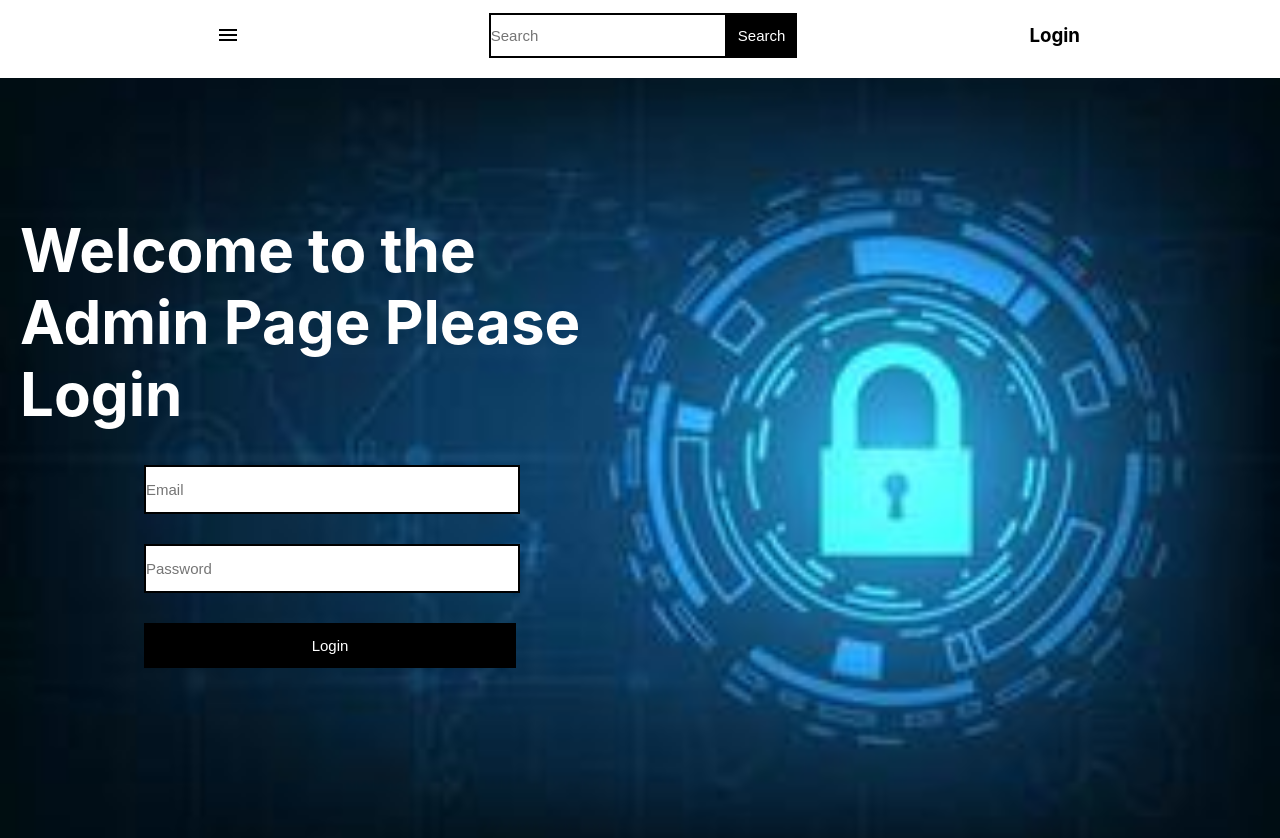
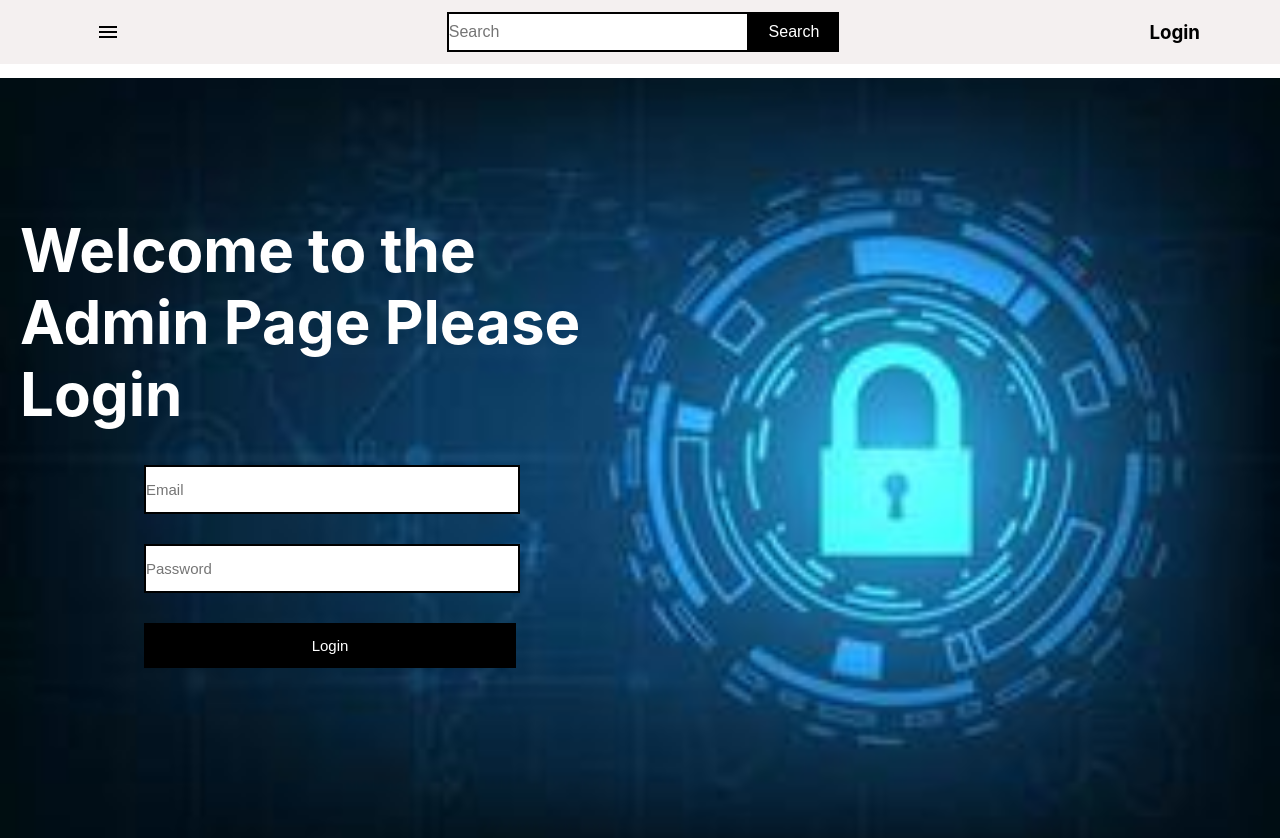
Before and after one commit to CliffMaz/tech-gadget-admin, a React (Create React App) app: page / in a window 1280 px wide. Built offline with nearby package versions, Linux system fonts and the light colour scheme.

Commit message:
css updates

```diff
--- a/src/App.css
+++ b/src/App.css
@@ -1,7 +1,9 @@
 *{
   margin: 0;
   padding: 0;
+
 }
+
 
 .App{
   display: flex;
@@ -30,9 +32,12 @@
 		width: 530px !important;
 	}
 }
+
 @media (min-width: 866px) {
+
 	.discovery-stream.ds-layout {
 		width: 786px !important;
+
 	}
 }
 @media (min-width: 1122px) {
--- a/src/components/body/charts/Style.scss
+++ b/src/components/body/charts/Style.scss
@@ -1,7 +1,7 @@
 .chart {
   box-shadow: 1px 1px 3px 2px rgb(174, 172, 172);
   width: 40%;
-  height: 500px;
+  height: fit-content;
   display: flex;
   flex-direction: column;
   object-fit: cover;
--- a/src/components/body/dashboard/Dashboard.scss
+++ b/src/components/body/dashboard/Dashboard.scss
@@ -3,8 +3,8 @@
   flex-direction: column;
   align-items: center;
   width: 100%;
-  padding-top: 110px;
-  min-height: 100vh;
+  padding-top: 6rem;
+  min-height: fit-content;
   .dashboard-cards {
     display: flex;
     justify-content: center;
@@ -29,7 +29,7 @@
 .shortInfo-card {
   box-shadow: 1px 1px 3px 2px rgb(174, 172, 172);
   width: 100%;
-  height: 8rem;
+  height: 6rem;
   display: flex;
   justify-content: center;
   align-items: center;
--- a/src/components/body/products/Product.js
+++ b/src/components/body/products/Product.js
@@ -11,11 +11,10 @@ import CancelPresentationIcon from "@mui/icons-material/CancelPresentation";
 const Product = () => {
   const dispatch = useDispatch();
   const product = useSelector((state) => state.product.productInfo);
-  console.log("clifff", product);
-  //const [user, setUser] = useState("");
+
   const user = useSelector((state) => state.user.userData.user);
   const token = useSelector((state) => state.user.userData.token);
-  console.log(token);
+
   const pnameRef = useRef("");
   const pDescRef = useRef("");
   const priceRef = useRef("");
@@ -80,7 +79,6 @@ const Product = () => {
         img: file,
       };
     }
-    console.log("cl", toUpdateProduct);
     axios
       .put(
         `http://localhost:4001/api/product/update`,
--- a/src/components/body/products/Products.js
+++ b/src/components/body/products/Products.js
@@ -109,7 +109,7 @@ const Products = () => {
   });
 
   const rows = filteredProducts;
-  console.log("data n", rows);
+
   return (
     <div className="customers">
       {productView && <img />}
--- a/src/components/body/products/Products.scss
+++ b/src/components/body/products/Products.scss
@@ -89,11 +89,11 @@
         }
       }
     }
-    .update-right {
+    .updated-right {
       align-items: flex-end;
       img {
-        width: 200px;
-        height: 200px;
+        width: 300px;
+        height: 300px;
       }
     }
   }
--- a/src/components/header/Header.jsx
+++ b/src/components/header/Header.jsx
@@ -7,6 +7,7 @@ import { useDispatch, useSelector } from 'react-redux';
 import { Link, Navigate, redirect, useNavigate } from 'react-router-dom';
 import ManageAccountsOutlinedIcon from "@mui/icons-material/ManageAccountsOutlined";
 import LoginOutlinedIcon from "@mui/icons-material/LoginOutlined";
+import { userActions } from '../../redux/user/userSlice';
 
 const Header = () => {
 
@@ -56,7 +57,7 @@ const isLoggedIn =useSelector((state)=>state.user.isLoggedIn);
                         alignContent: "center",
                         alignItems: "center",
                       }}
-                      to="/profile/orders"
+                      to="/settings"
                     >
                       <p>
                         <ManageAccountsOutlinedIcon />
@@ -77,8 +78,10 @@ const isLoggedIn =useSelector((state)=>state.user.isLoggedIn);
                       <p
                         onClick={(e) => {
                           e.preventDefault();
-                          //setUser((prev) => (prev = undefined));
-                          //localStorage.clear();
+                          dispatch(menuActions.open(false));
+                          dispatch(userActions.logOut());
+
+                          navigate("/");
                         }}
                       >
                         <LoginOutlinedIcon />
--- a/src/components/header/Header.scss
+++ b/src/components/header/Header.scss
@@ -1,14 +1,14 @@
 .header {
   display: flex;
   flex-direction: row;
-  height: 50px;
-  padding: 10px;
+  height: 3rem;
+  padding: 0.5rem;
   justify-content: space-between;
   align-items: center;
-  padding: 0 200px;
-  background-color: rgb(255, 255, 255);
+  padding: 0 5rem;
+  background-color: rgb(244, 240, 240);
   position: fixed;
-  height: 70px;
+  height: 4rem;
   top: 0;
   right: 0;
   left: 0;
@@ -27,14 +27,14 @@
   outline-style: none;
   text-decoration: none;
   list-style-type: none;
-  margin: 10px 5px;
-  height: 45px;
+  margin: 0.5rem 0.2rem;
+  height: 2.5rem;
   width: 35%;
   background-color: aqua;
   input {
     width: 100%;
     outline: none;
-    font-size: 15px;
+    font-size: 1rem;
     border: 2px solid black;
   }
 
@@ -43,15 +43,15 @@
     background-color: black;
     border: none;
     color: white;
-    font-size: 15px;
+    font-size: 1rem;
   }
 }
 
 .loggedInUser {
   position: relative;
   img {
-    width: 25px;
-    height: 25px;
+    width: 2rem;
+    height: 2rem;
     border-radius: 50%;
   }
 }
--- a/src/components/sideBar/SideBar.scss
+++ b/src/components/sideBar/SideBar.scss
@@ -2,8 +2,10 @@
   //max-width: 30rem;
   color: white;
   background-color: black;
-  height: 100vh;
-  width: 20rem;
+  min-height: 100vh;
+  //height: 100vh;
+
+  //width: 20rem;
   position: sticky;
   top: 0;
   z-index: 222;
@@ -14,31 +16,31 @@
     justify-content: flex-end;
     cursor: pointer;
     h2 {
-      padding: 10px;
+      padding: 0.5rem;
     }
   }
   h4 {
-    font-size: 33px;
-    padding: 10px;
-    margin: 80px 50px;
+    font-size: 2rem;
+    padding: 0.5rem;
+    margin: 3rem 2rem;
   }
 
   .sidebar-top {
     border-bottom: 1px solid rgb(45, 45, 45);
-    padding-bottom: 40px;
+    padding-bottom: 2rem;
   }
   .sidebar-btn {
     display: flex;
     align-items: center;
-    font-size: 22px;
-    height: 35px;
-    margin: 10px;
-    padding: 10px;
+    font-size: 1rem;
+    height: 2rem;
+    margin: 0.5rem;
+    padding: 0.5rem;
     background-color: rgb(24, 24, 26);
-    border-radius: 2px;
+    border-radius: 0.2rem;
 
     p {
-      padding-left: 10px;
+      padding-left: 0.5rem;
     }
   }
 
```
